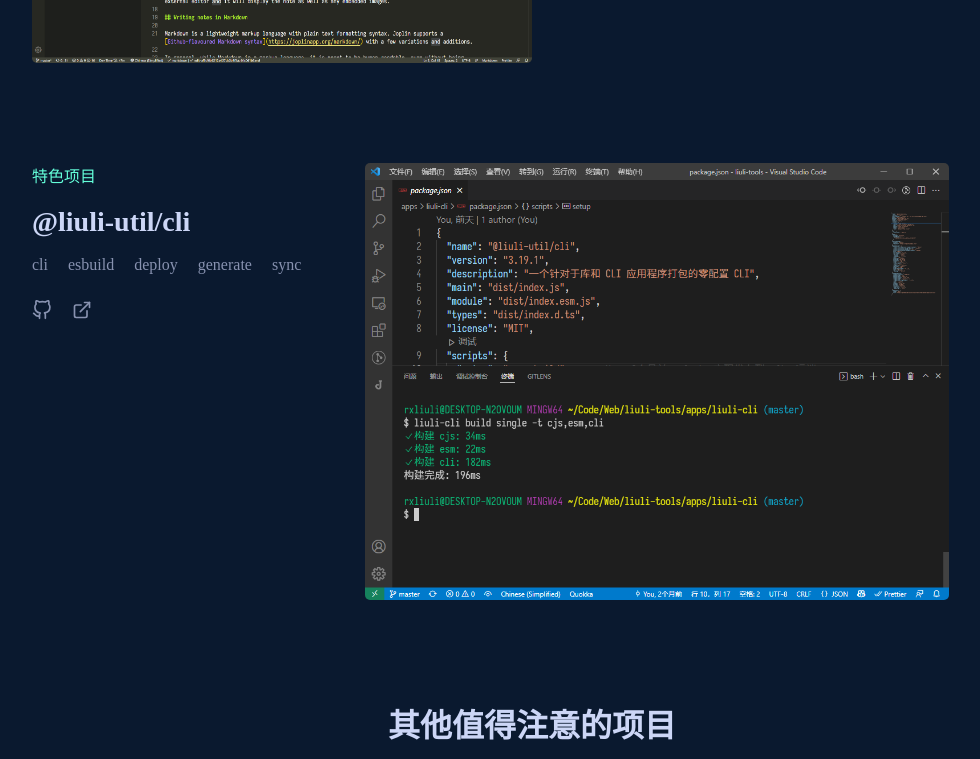
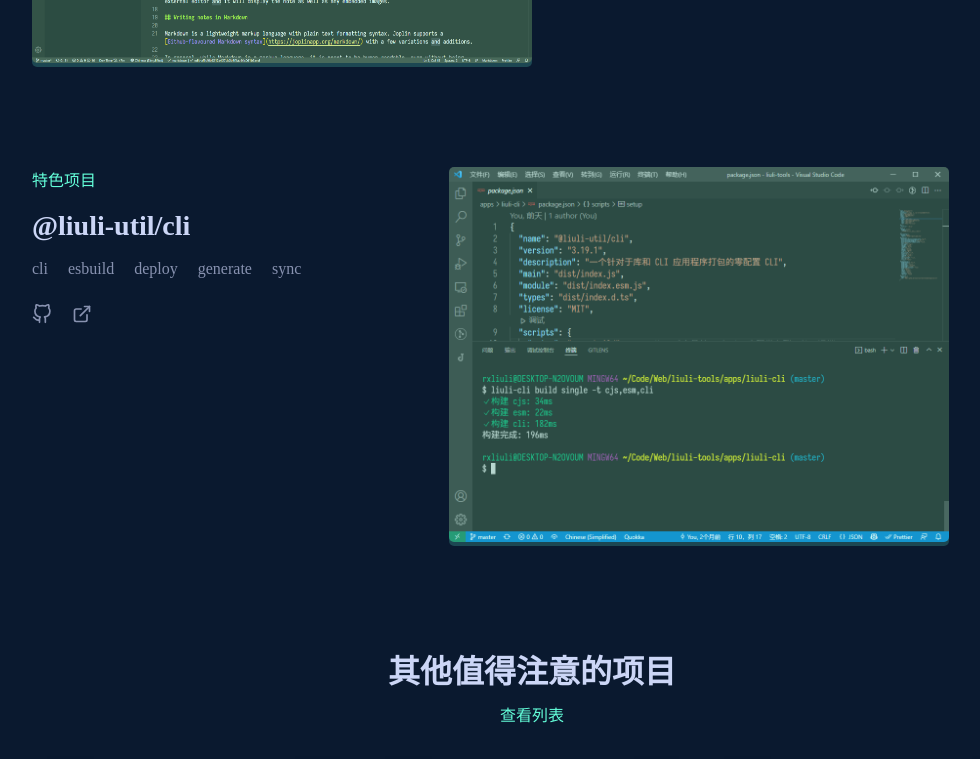
Before and after one commit to rxliuli/site, a React (Vite) app in the folder apps/v2/: page / in a window 1280 px wide. Shown: the part 2480-3239 px from the top of the page, without its empty margins (108-1088 px from the left). Built offline with nearby package versions, Linux system fonts and the light colour scheme.

Commit message:
fix: 修复作品的截图没有覆盖半透明绿色层的问题

```diff
--- a/apps/v2/src/views/WorkView.module.css
+++ b/apps/v2/src/views/WorkView.module.css
@@ -12,12 +12,12 @@
   margin-bottom: 100px;
 }
 
-.PrimaryWork > img {
+.PrimaryWork > div:first-child {
   grid-column: 1 / 7;
   grid-row: 1;
 }
-.PrimaryWork:nth-of-type(2n) > img {
-  grid-column: 5 / 12;
+.PrimaryWork:nth-of-type(2n) > div:first-child {
+  grid-column: 6 / 12;
 }
 .PrimaryWork > section {
   grid-column: 6 / 12;
@@ -25,7 +25,7 @@
   text-align: right;
 }
 .PrimaryWork:nth-of-type(2n) > section {
-  grid-column: 1 / 6;
+  grid-column: 1 / 7;
   text-align: left;
 }
 .PrimaryWork:nth-of-type(2n) > .content > footer > ul {
@@ -41,7 +41,11 @@
   width: 100%;
   height: 100%;
 }
-.cover:after {
+.PrimaryWork > div:first-child > a {
+  display: block;
+  position: relative;
+}
+.PrimaryWork > div:first-child > a:after {
   content: '';
   display: block;
   position: absolute;
@@ -51,10 +55,10 @@
   top: 0;
   border-radius: 5px;
   background-color: var(--green);
-  opacity: 0.5;
+  opacity: 0.2;
   transition: var(--transition);
 }
-.cover:hover:after {
+.PrimaryWork > div:first-child > a:hover:after {
   opacity: 0;
 }
 
--- a/apps/v2/src/views/WorkView.tsx
+++ b/apps/v2/src/views/WorkView.tsx
@@ -200,7 +200,11 @@
 const PrimaryWork: FunctionalComponent<{ item: Work }> = ({ item }) => {
   return (
     <div className={css.PrimaryWork}>
-      <img className={css.cover} src={item.image} alt={item.title} />
+      <div>
+        <a target={'_blank'} href={item.link}>
+          <img className={css.cover} src={item.image} alt={item.title} />
+        </a>
+      </div>
       <section className={css.content}>
         <header>特色项目</header>
         <h3>
```
